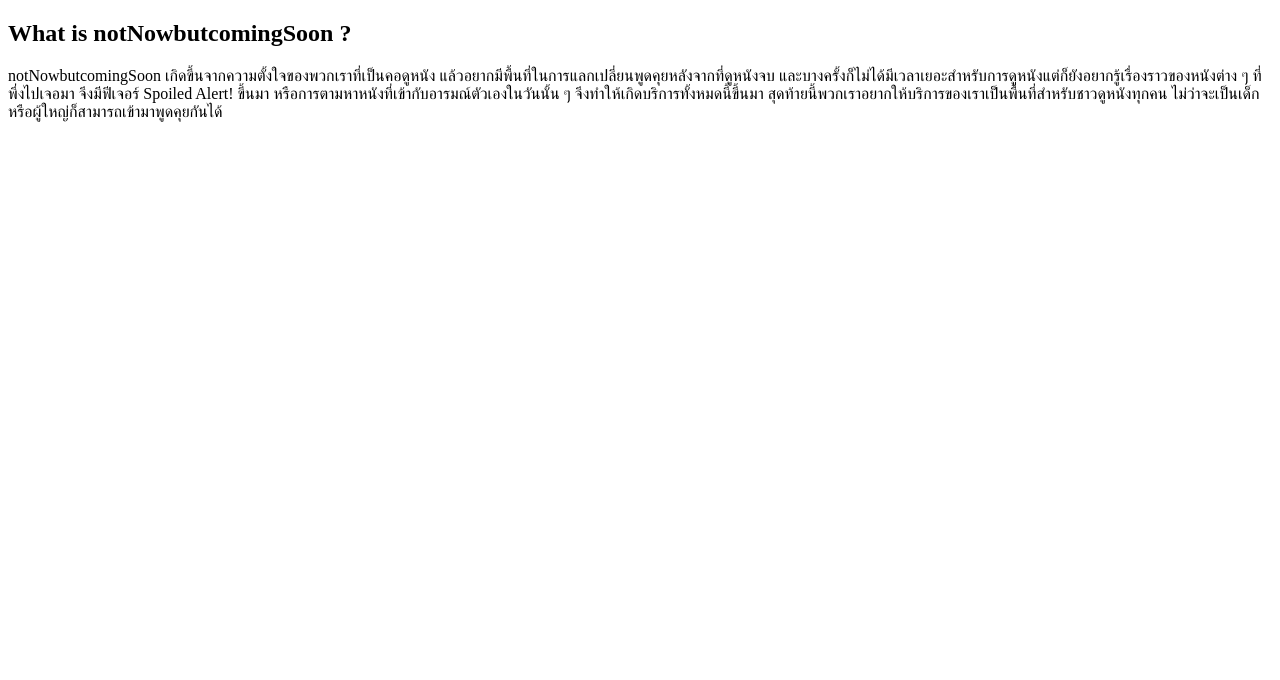
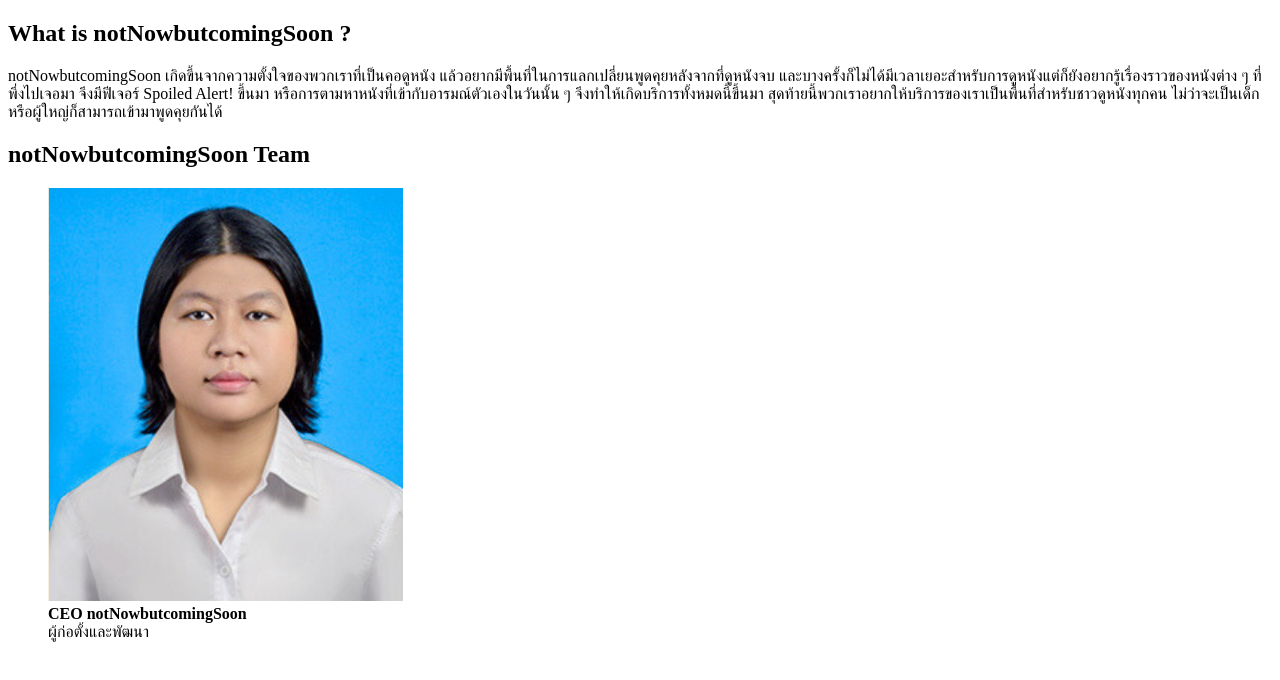
Before and after one commit to 67160203/my-business-web, a plain HTML site: page about.html in a window 1280 px wide. Drawn offline with Linux system fonts and the light colour scheme.

Commit message:
feat:add info about our team

```diff
--- a/about.html
+++ b/about.html
@@ -21,6 +21,18 @@
           ไม่ว่าจะเป็นเด็กหรือผู้ใหญ่ก็สามารถเข้ามาพูดคุยกันได้
         </p>
       </section>
+      <!-- my team -->
+      <section>
+        <h1>notNowbutcomingSoon Team</h1>
+        <figure>
+          <img src="images/ceo.png" alt="CEO_pic" width="30%" />
+          <figcaption>
+            <strong>CEO notNowbutcomingSoon</strong>
+            <br />
+            ผู้ก่อตั้งและพัฒนา
+          </figcaption>
+        </figure>
+      </section>
     </main>
   </body>
 </html>
```
Also changed, not shown: images/ceo.png (added).
